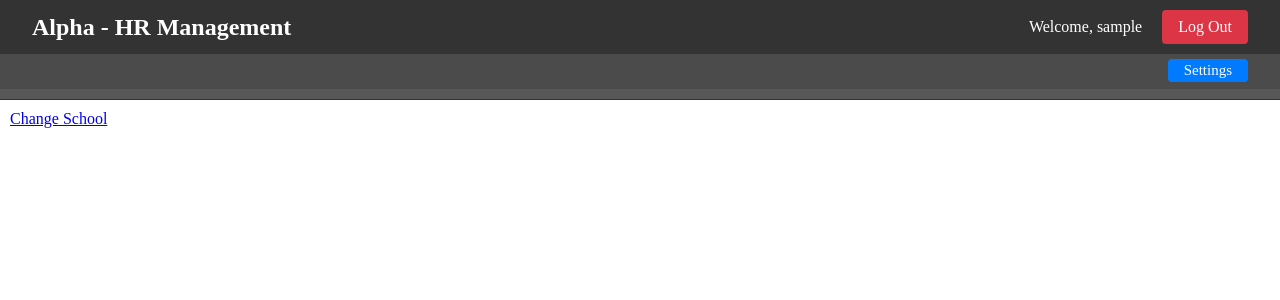
After one commit to ow344/flaskexample, a Flask app: page /settings in a window 1280 px wide. The commit adds this page. Shown: the top 300 px of the page. Run offline with Flask 3, Linux system fonts and the light colour scheme; the visitor is signed in with stand-in values (Sample User, id 1).

Commit message:
Added Settings Page

```diff
--- a/static/css/base.css
+++ b/static/css/base.css
@@ -181,7 +181,7 @@ font-size: 20px;
 margin: 0;
 }
 
-.change-button {
+.settings-button {
 font-size: 15px;
 background-color: #007bff;
 padding: 3px 16px;
@@ -190,6 +190,6 @@ text-decoration: none;
 color: #fff;
 }
 
-.change-button:hover {
+.settings-button:hover {
 background-color: #0056b3;
 }
--- a/templates/base.html
+++ b/templates/base.html
@@ -29,7 +29,7 @@
     <h1>Admin User</h1>
     {% else %}
     <h1>{{ session['active_school_name'] }}</h1>
-    <a class="change-button"  href="{{ url_for('user.changeschool') }}">Change</a>
+    <a class="settings-button"  href="{{ url_for('main.settings') }}">Settings</a>
     {% endif %}
 </div>
 </div>
--- /dev/null
+++ b/templates/main/settings.html
@@ -0,0 +1,6 @@
+{% extends "base.html" %}
+{% block content %}
+
+<a class="change-button"  href="{{ url_for('user.changeschool') }}">Change School</a>
+
+{% endblock %}
--- a/templates/user/self.html
+++ b/templates/user/self.html
@@ -1,11 +1,11 @@
-{% extends "user/base-user.html" %}
+{% extends "base.html" %}
 
 {% block navi %}
 <li><a href="#">User home</a></li>
 {% endblock %}
 
 
-{% block schoolcontent %}
+{% block content %}
 
 <p><a href="{{ url_for('user.requestforms_r2r_pending') }}">Request to Recruit</a></p>
 <p><a href="/user/requestforms/onboard/pending">Onboarding Form</a></p>
--- a/views/main.py
+++ b/views/main.py
@@ -18,9 +18,14 @@ def index():
     return redirect(url_for('main.login'))
 
 
+@main.route('/settings')
+def settings():
+    return render_template('main/settings.html')
+
+
 @main.route('/test1')
 def test():
-    return render_template('test.html')
+    return render_template('main/test.html')
 
 
 @main.route('/login', methods=['GET', 'POST'])
@@ -36,7 +41,7 @@ def login():
         else:
             home = url_for('user.home')
         return redirect(form.next_page.data or home)
-    return render_template('login.html', form=form)
+    return render_template('main/login.html', form=form)
 
 @main.route('/logout')
 def logout():
```
Also changed, not shown: templates/user/changeschool.html (+1 -20 lines), templates/main/login.html (renamed from templates/login.html), templates/main/test.html (renamed from templates/test.html).
